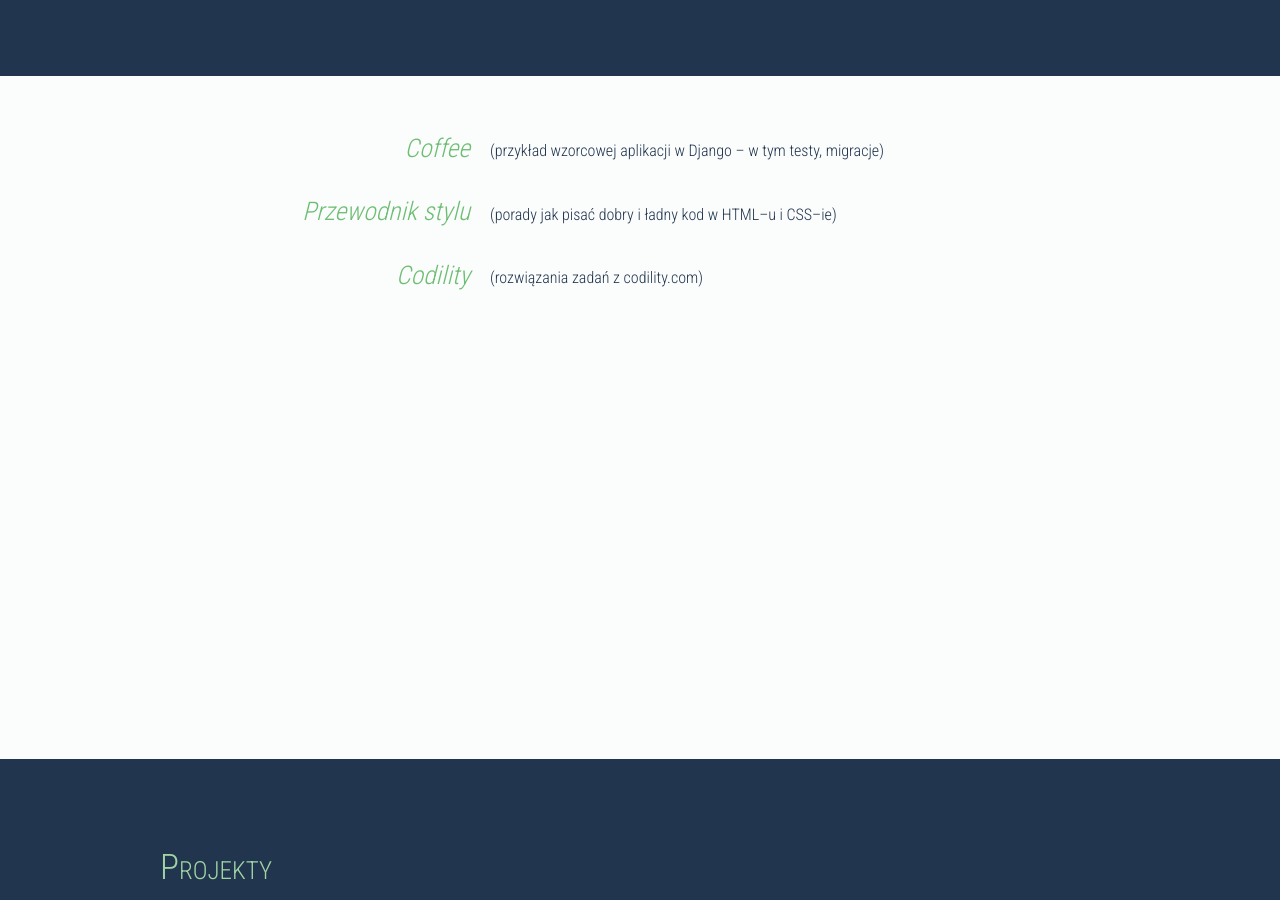
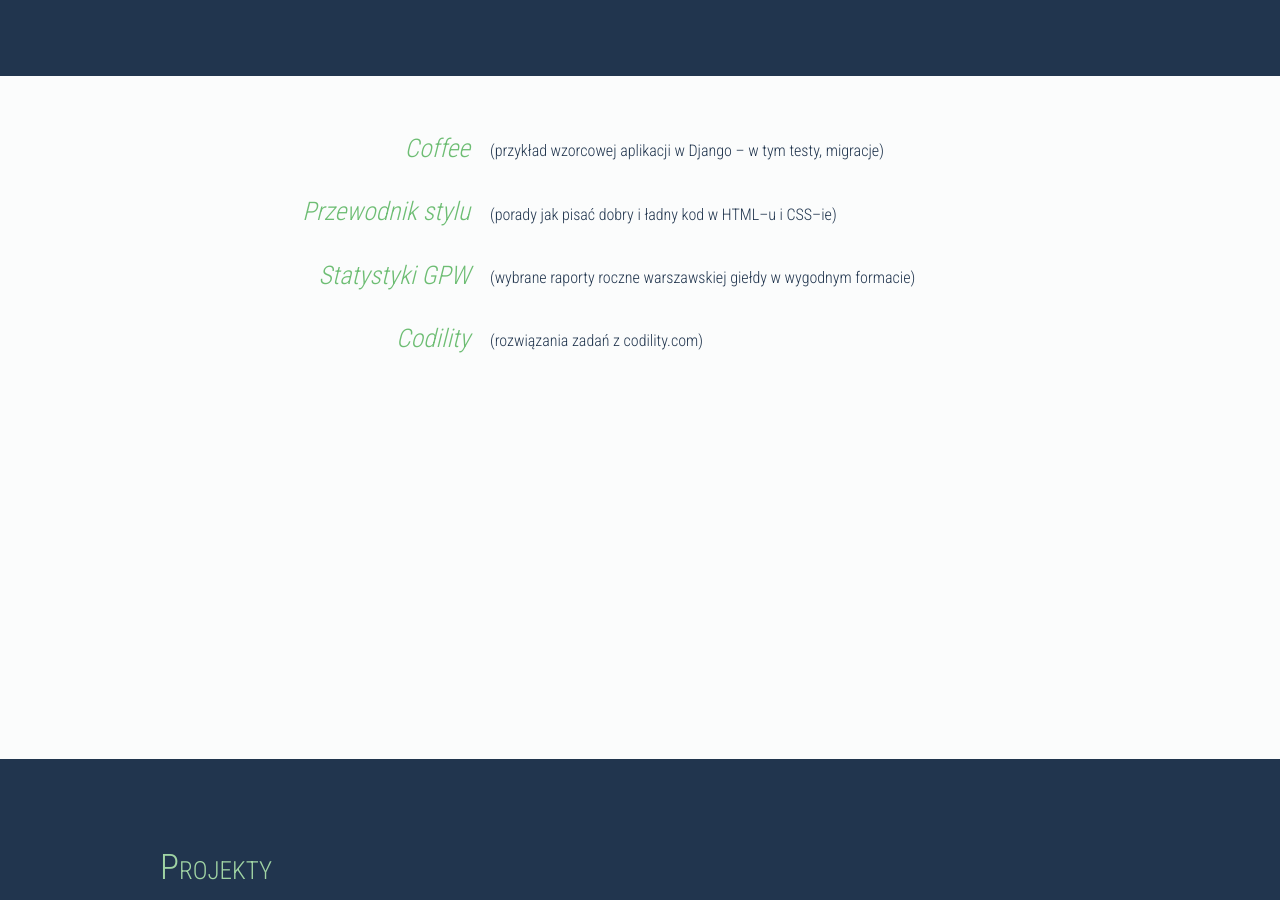
Before and after one commit to macie/macie.github.io, a Jekyll site: the page built from index.html, in a window 1280 px wide and 900 px high, scrolled down 1041 px. Built offline with Jekyll 4.4.1, drawn with Linux system fonts in a browser that asks for light colours; nearby versions of some CDN libraries.

Commit message:
add gpw-statystyki

```diff
--- a/index.html
+++ b/index.html
@@ -20,6 +20,9 @@
 
 		<h3><a href="/przewodnik-stylu">Przewodnik stylu</a></h3>
 		<p>(porady jak pisać dobry i ładny kod w HTML–u i CSS–ie)</p>
+
+		<h3><a href="https://github.com/macie/gpw-statystyki">Statystyki GPW</a></h3>
+		<p>(wybrane raporty roczne warszawskiej giełdy w wygodnym formacie)</p>
 
 		<h3><a href="https://github.com/macie/codility">Codility</a></h3>
 		<p>(rozwiązania zadań z <em>codility.com</em>)</p>
```
